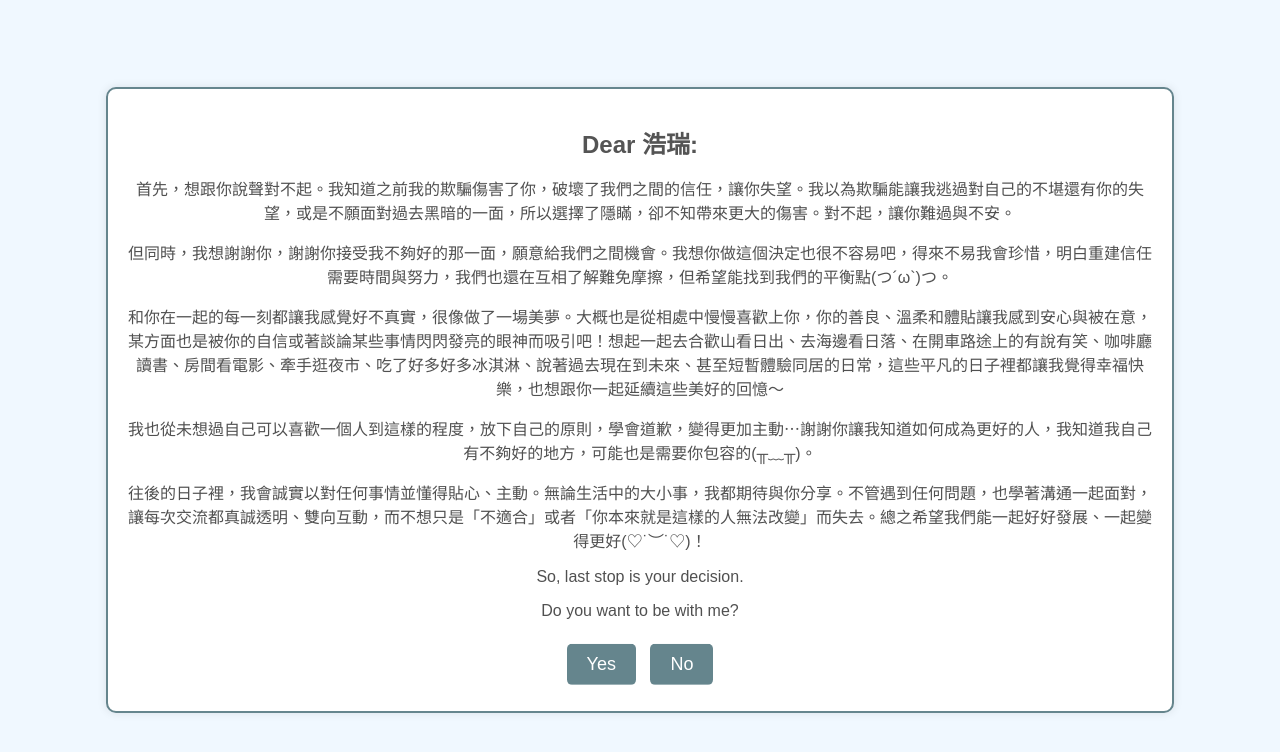
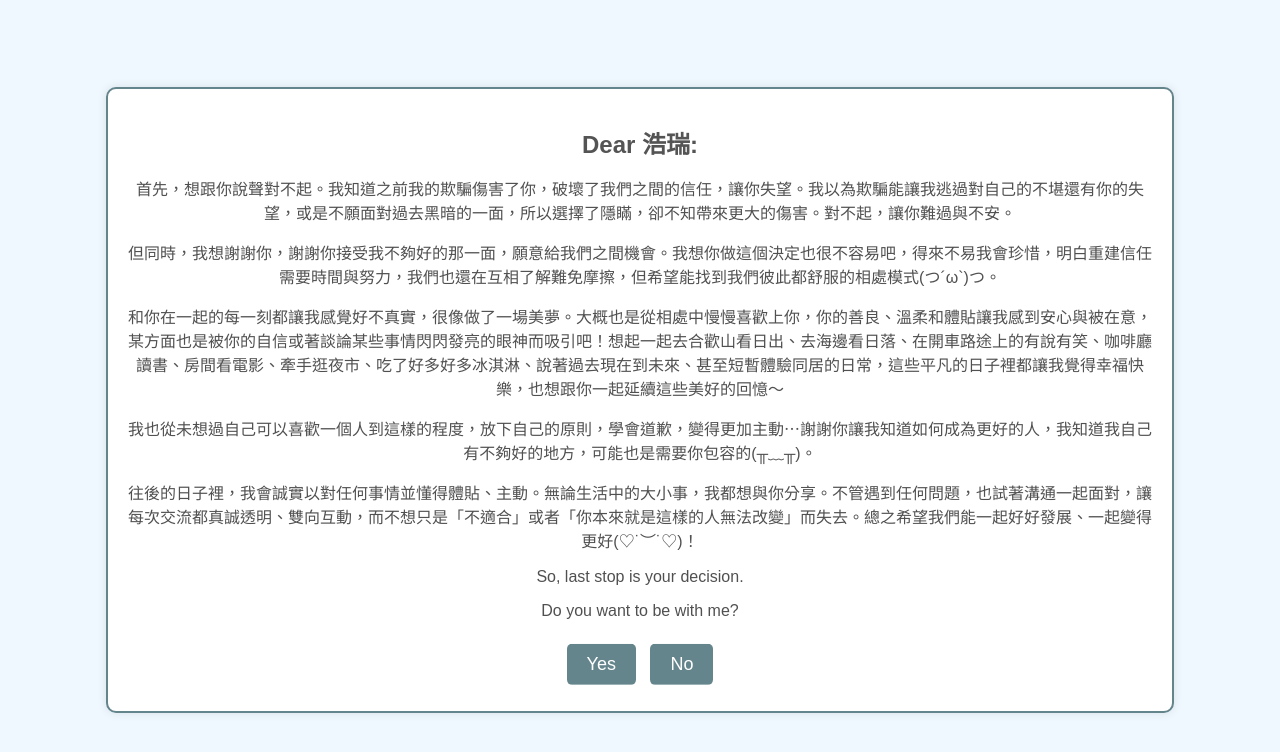
Before and after one commit to joanne232323/Letter-from-Joanne, a plain HTML site: page index.html in a window 1280 px wide. Both pictures are taken after a click on the element 640 px from the left and 400 px from the top of the page. Drawn offline with Linux system fonts and the light colour scheme.

Commit message:
Update index.html

```diff
--- a/index.html
+++ b/index.html
@@ -115,10 +115,10 @@
     <div class="container" id="message-container">
         <h1>Dear 浩瑞:</h1>
         <p>首先，想跟你說聲對不起。我知道之前我的欺騙傷害了你，破壞了我們之間的信任，讓你失望。我以為欺騙能讓我逃過對自己的不堪還有你的失望，或是不願面對過去黑暗的一面，所以選擇了隱瞞，卻不知帶來更大的傷害。對不起，讓你難過與不安。</p>
-        <p>但同時，我想謝謝你，謝謝你接受我不夠好的那一面，願意給我們之間機會。我想你做這個決定也很不容易吧，得來不易我會珍惜，明白重建信任需要時間與努力，我們也還在互相了解難免摩擦，但希望能找到我們的平衡點(つ´ω`)つ。</p>
+        <p>但同時，我想謝謝你，謝謝你接受我不夠好的那一面，願意給我們之間機會。我想你做這個決定也很不容易吧，得來不易我會珍惜，明白重建信任需要時間與努力，我們也還在互相了解難免摩擦，但希望能找到我們彼此都舒服的相處模式(つ´ω`)つ。</p>
         <p>和你在一起的每一刻都讓我感覺好不真實，很像做了一場美夢。大概也是從相處中慢慢喜歡上你，你的善良、溫柔和體貼讓我感到安心與被在意，某方面也是被你的自信或著談論某些事情閃閃發亮的眼神而吸引吧！想起一起去合歡山看日出、去海邊看日落、在開車路途上的有說有笑、咖啡廳讀書、房間看電影、牽手逛夜市、吃了好多好多冰淇淋、說著過去現在到未來、甚至短暫體驗同居的日常，這些平凡的日子裡都讓我覺得幸福快樂，也想跟你一起延續這些美好的回憶～</p>
         <p>我也從未想過自己可以喜歡一個人到這樣的程度，放下自己的原則，學會道歉，變得更加主動⋯謝謝你讓我知道如何成為更好的人，我知道我自己有不夠好的地方，可能也是需要你包容的(╥﹏╥)。</p>
-        <p>往後的日子裡，我會誠實以對任何事情並懂得貼心、主動。無論生活中的大小事，我都期待與你分享。不管遇到任何問題，也學著溝通一起面對，讓每次交流都真誠透明、雙向互動，而不想只是「不適合」或者「你本來就是這樣的人無法改變」而失去。總之希望我們能一起好好發展、一起變得更好(♡˙︶˙♡)！</p>
+        <p>往後的日子裡，我會誠實以對任何事情並懂得體貼、主動。無論生活中的大小事，我都想與你分享。不管遇到任何問題，也試著溝通一起面對，讓每次交流都真誠透明、雙向互動，而不想只是「不適合」或者「你本來就是這樣的人無法改變」而失去。總之希望我們能一起好好發展、一起變得更好(♡˙︶˙♡)！</p>
         <p>So, last stop is your decision.</p>
         <p>Do you want to be with me?</p>
 
```
